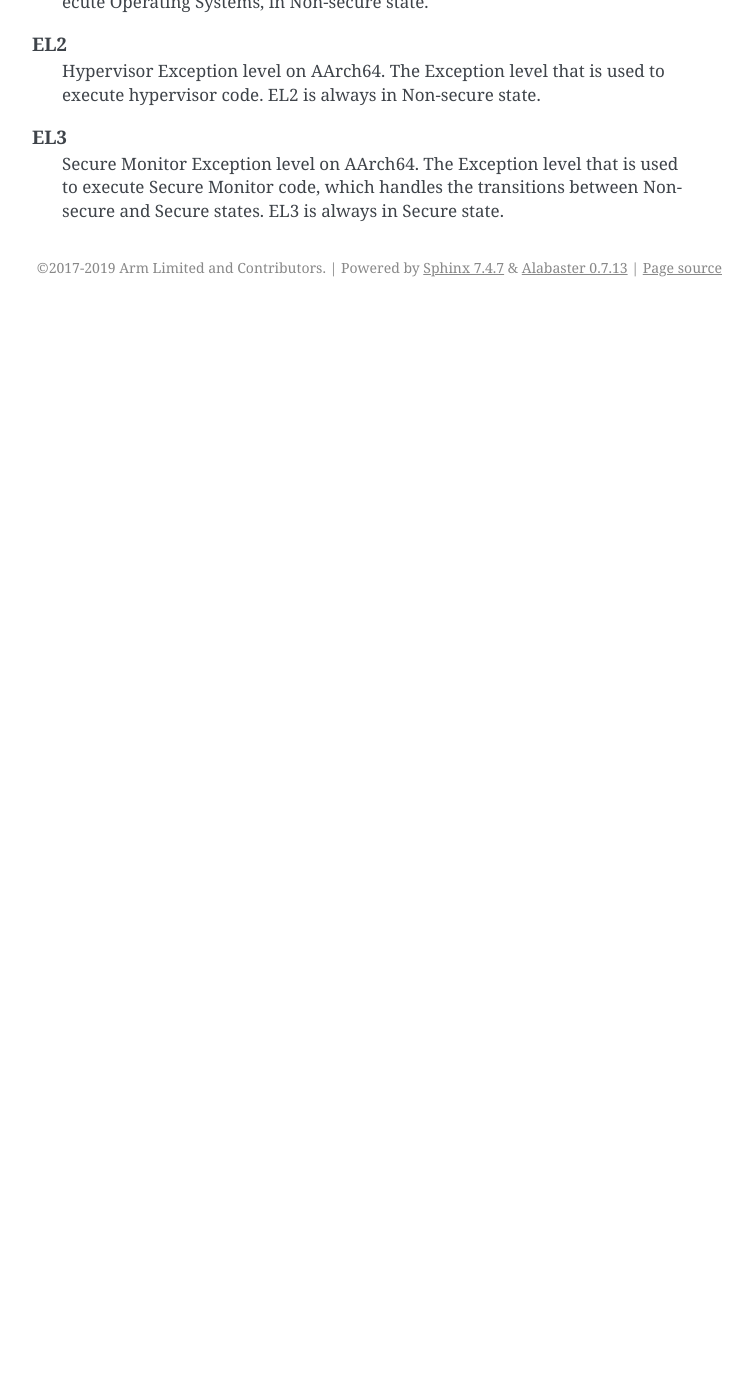
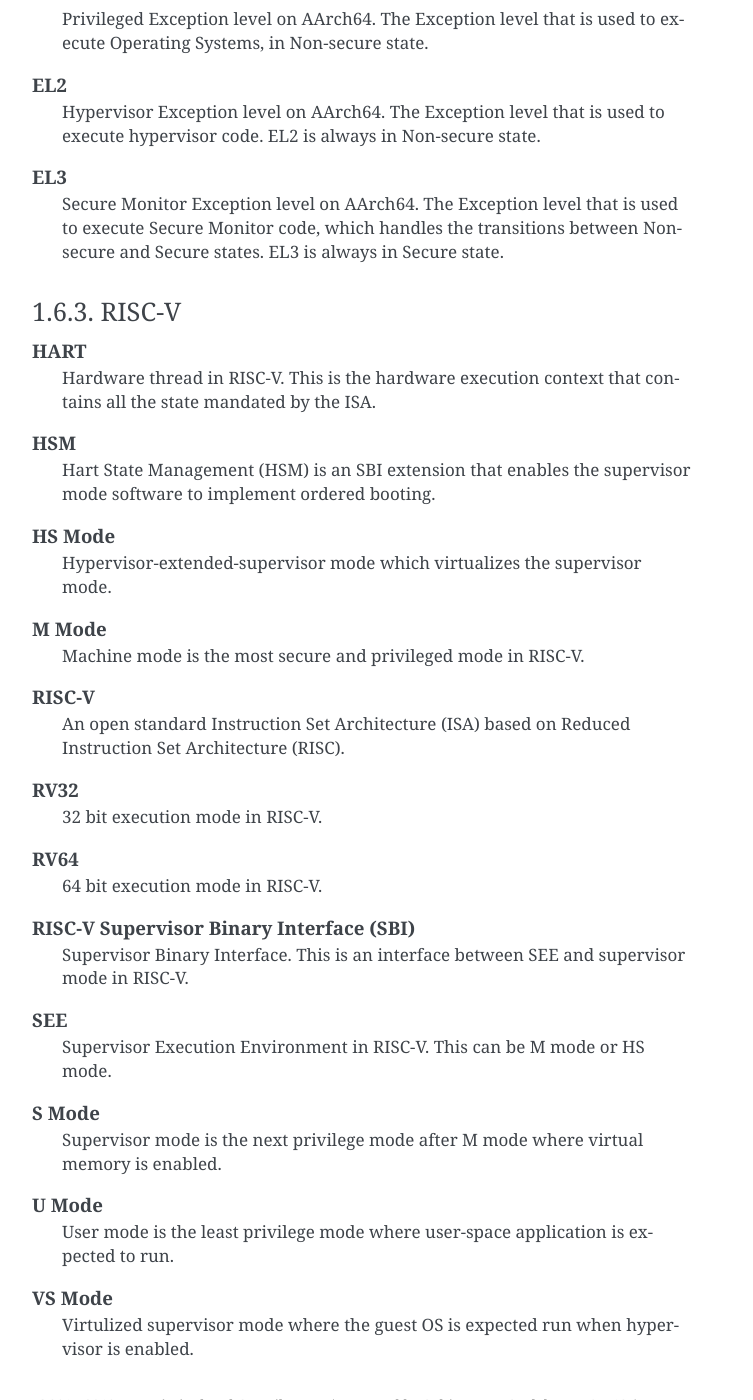
Before and after one commit to ARM-software/ebbr, a Sphinx documentation site: the page built from source/chapter1-about.rst, in a window 1280 px wide and 1400 px high, scrolled down 5092 px. Shown: the whole window, without its empty margins (388-1141 px from the left). Built offline with Sphinx 7.4.7, drawn with Linux system fonts in a browser that asks for light colours; before the commit the page ends 5399 px from its top, so only the background shows below that; some of the changed text lies outside the part shown.

Commit message:
Add RISC-V support content to the EBBR specification
This patch adds all the required content to make RISC-V EBBR compatible.
The additional content is not a lot given that we just need to update the
architecture specific sections for RISC-V. Rest of the document is ISA agnostic
anyways.

Signed-off-by: Atish Patra <atish.patra@wdc.com>
[grant.likely: editorial changes to text for layout, drop images and
editorial]
Signed-off-by: Grant Likely <grant.likely@secretlab.ca>

```diff
--- a/source/chapter1-about.rst
+++ b/source/chapter1-about.rst
@@ -158,6 +158,8 @@ easily meet the stricter BBR requirements.
 By definition, all BBR compliant systems are also EBBR compliant, but the
 converse is not true.
 
+This specification is referenced by RISC-V platform specification [RVPLTSPEC]_.
+
 Conventions Used in this Document
 =================================
 
@@ -252,3 +254,48 @@ AARCH64
       Secure Monitor Exception level on AArch64. The Exception level that is used to
       execute Secure Monitor code, which handles the transitions between
       Non-secure and Secure states.  EL3 is always in Secure state.
+
+RISC-V
+------
+
+.. glossary::
+
+   HART
+      Hardware thread in RISC-V. This is the hardware execution context that contains
+      all the state mandated by the ISA.
+
+   HSM
+      Hart State Management (HSM) is an SBI extension that enables the supervisor
+      mode software to implement ordered booting.
+
+   HS Mode
+      Hypervisor-extended-supervisor mode which virtualizes the supervisor mode.
+
+   M Mode
+      Machine mode is the most secure and privileged mode in RISC-V.
+
+   RISC-V
+      An open standard Instruction Set Architecture (ISA) based on
+      Reduced Instruction Set Architecture (RISC).
+
+   RV32
+      32 bit execution mode in RISC-V.
+
+   RV64
+      64 bit execution mode in RISC-V.
+
+   RISC-V Supervisor Binary Interface (SBI)
+      Supervisor Binary Interface. This is an interface between SEE and supervisor
+      mode in RISC-V.
+
+   SEE
+      Supervisor Execution Environment in RISC-V. This can be M mode or HS mode.
+
+   S Mode
+      Supervisor mode is the next privilege mode after M mode where virtual memory is enabled.
+
+   U Mode
+      User mode is the least privilege mode where user-space application is expected to run.
+
+   VS Mode
+      Virtulized supervisor mode where the guest OS is expected run when hypervisor is enabled.
--- a/source/index.rst
+++ b/source/index.rst
@@ -1,5 +1,6 @@
 .. EBBR Source Document
    Copyright Arm Limited, 2017-2019
+   Copyright Western Digital Corporation or its affiliates, 2021
    SPDX-License-Identifier: CC-BY-SA-4.0
 
 ####################################################
@@ -7,6 +8,8 @@ Embedded Base Boot Requirements (EBBR) Specification
 ####################################################
 
 Copyright © 2017-2019 Arm Limited and Contributors.
+
+Copyright © 2021 Western Digital Corporation or its affiliates, 2021
 
 This work is licensed under the Creative Commons Attribution-ShareAlike 4.0
 International License. To view a copy of this license, visit
--- a/source/references.rst
+++ b/source/references.rst
@@ -29,3 +29,9 @@
 .. [UEFI] `Unified Extensable Firmware Interface Specification v2.8 Errata A
    <https://uefi.org/sites/default/files/resources/UEFI_Spec_2_8_A_Feb14.pdf>`_,
    February 2020, `UEFI Forum <http://www.uefi.org>`_
+
+.. [RVPLTSPEC] `RISC-V Platform specification <https://github.com/riscv/riscv-platform-specs>`_
+
+.. [RVSBISPEC] `RISC-V Supervisor Binary Interface specification <https://github.com/riscv/riscv-sbi-doc>`_
+
+.. [RVHYPSPEC] `RISC-V ISA Hypervisor extension <https://github.com/riscv/riscv-isa-manual/blob/master/src/hypervisor.tex>`_
```
Also changed, not shown: source/chapter2-uefi.rst (+31 -1 lines), source/chapter3-secureworld.rst (+9 -0 lines).
